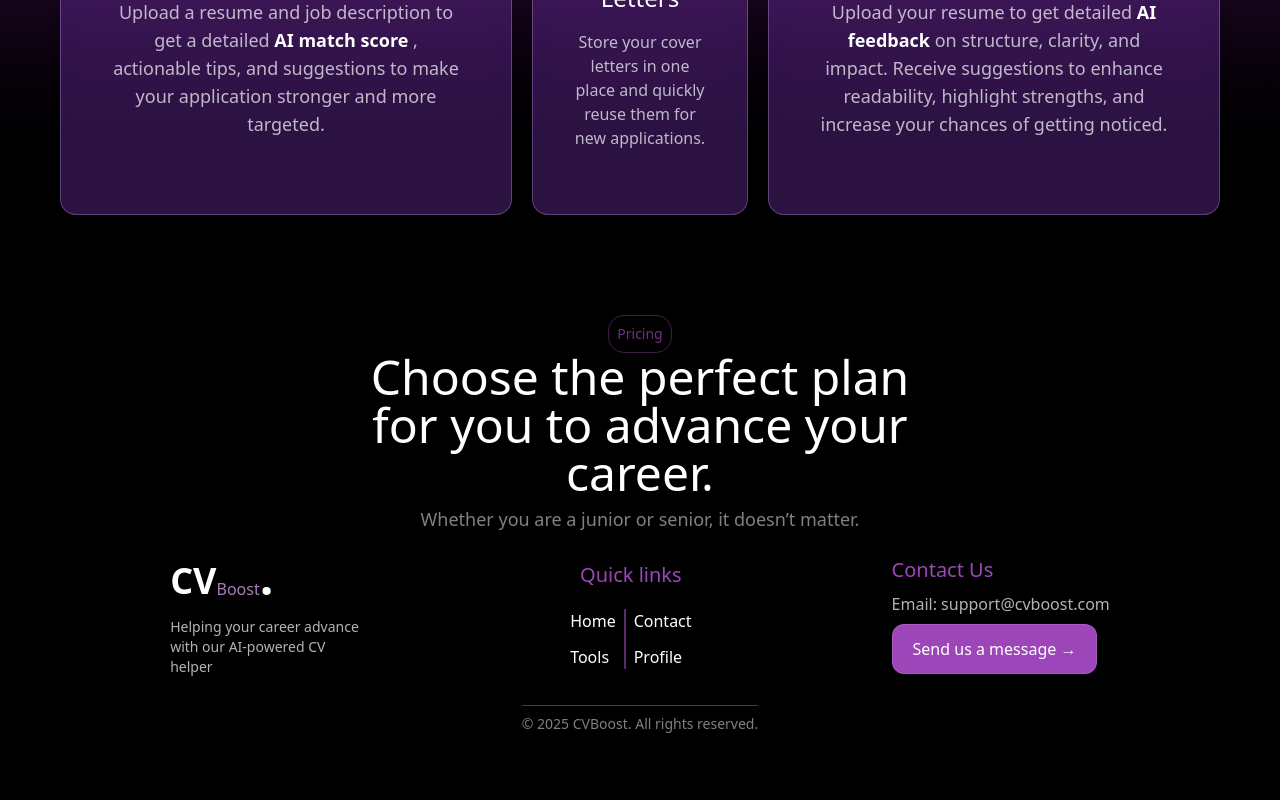
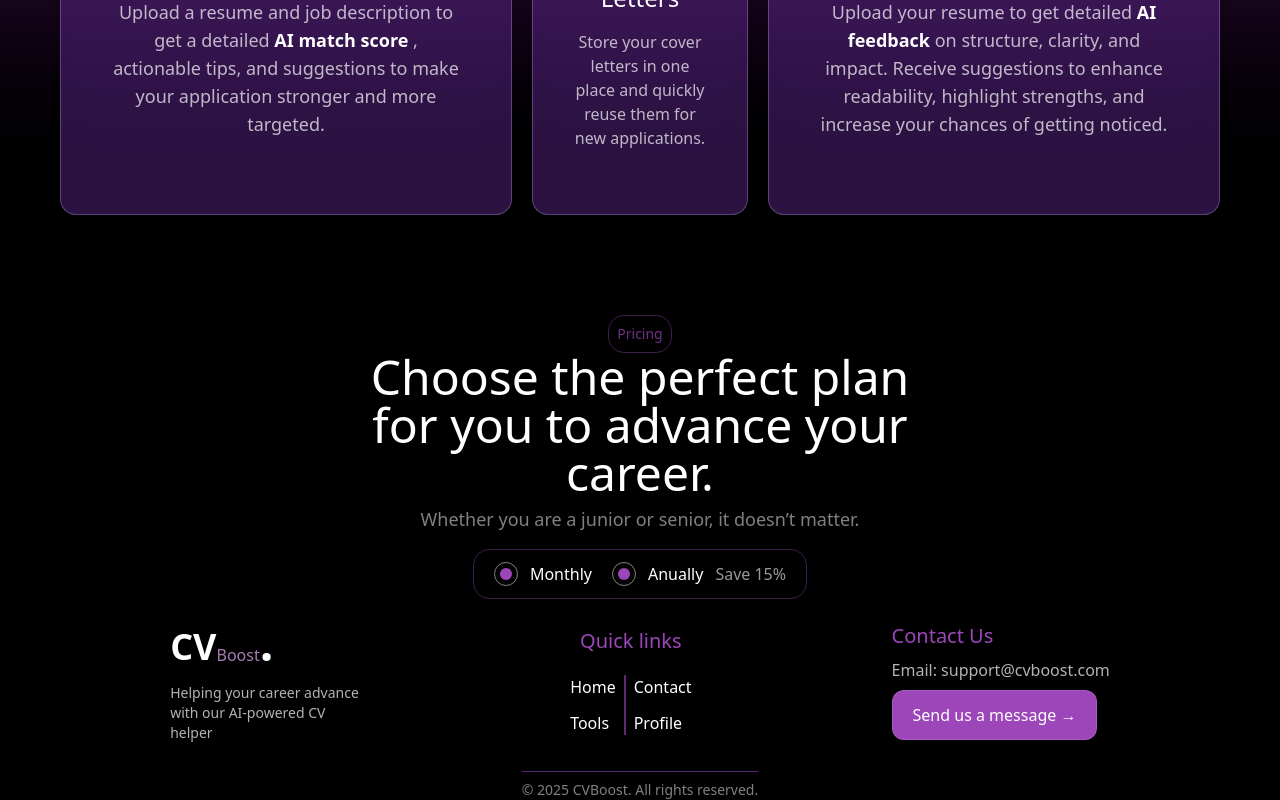
Before and after one commit to RaulSchiop/CVBoost, a Next.js app in the folder frontend/: page / in a window 1280 px wide. Shown: the part 2023-2823 px from the top of the page. Before the commit the page ends 2757 px from the top, so only its background shows below. Built offline with nearby package versions, Linux system fonts and the light colour scheme.

Commit message:
pricing toggle

```diff
--- a/frontend/src/Components/Cards/PricingCards.tsx
+++ b/frontend/src/Components/Cards/PricingCards.tsx
@@ -1,3 +1,22 @@
 export default function PriceingCards() {
-   return <div></div>;
+   return (
+      <div>
+         <div className="flex mt-4 px-5 py-3 border-accent-500/40 border-1 rounded-2xl gap-5">
+            {/* toggle dif */}
+            <div className="flex gap-3 justify-center items-center">
+               <div className=" rounded-full border-white/50 border-1 h-6 w-6 flex items-center justify-center">
+                  <div className=" rounded-full bg-accent-500 h-3 w-3 "></div>
+               </div>
+               <p className="text-white">Monthly</p>
+            </div>
+            <div className="flex gap-3 justify-center items-center">
+               <div className=" rounded-full border-white/50 border-1 h-6 w-6 flex items-center justify-center">
+                  <div className=" rounded-full bg-accent-500 h-3 w-3 "></div>
+               </div>
+               <p className="text-white">Anually</p>
+               <p className="text-white/60">Save 15%</p>
+            </div>
+         </div>
+      </div>
+   );
 }
```
